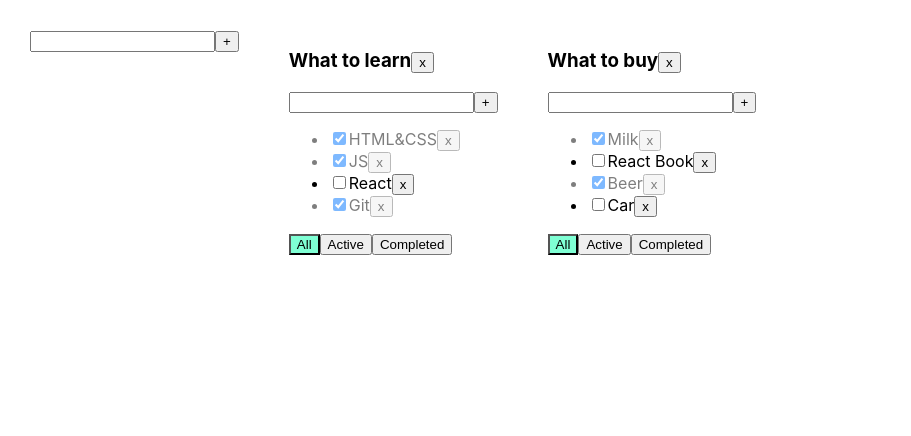
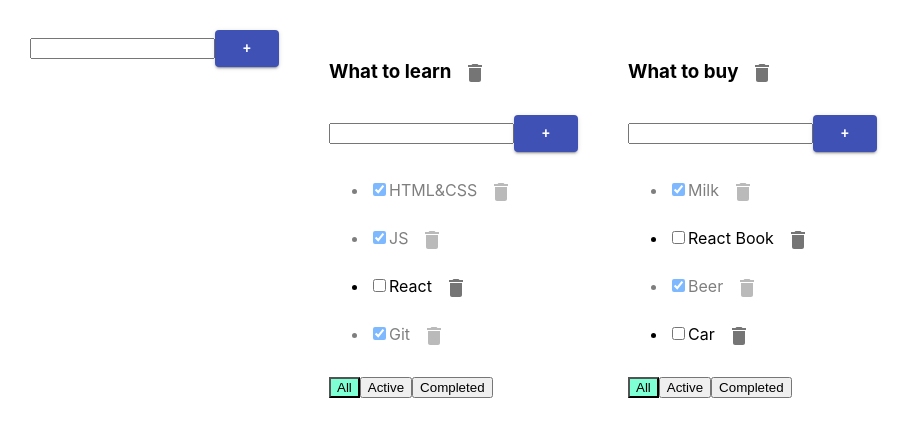
Before and after one commit to YouJeen-ru/inc-todolist-react, a React (Create React App) app: page / in a window 1280 px wide. Shown: the top 436 px of the page, without its empty margins (0-911 px from the left). Built offline with nearby package versions, Linux system fonts and the light colour scheme.

Commit message:
UI delete icon

```diff
--- a/src/AddItemForm.tsx
+++ b/src/AddItemForm.tsx
@@ -1,4 +1,5 @@
 import React, {ChangeEvent, KeyboardEvent, useState} from 'react';
+import {Button} from "@material-ui/core";
 
 
 type AddItemFormPropsType = {
@@ -41,7 +42,8 @@ function AddItemForm(props: AddItemFormPropsType) {
                    onKeyPress={onKeyPressHandler}
                    className={error ? "error" : ""}
             />
-            <button onClick={onAddTaskClick}>+</button>
+            {/*<button onClick={onAddTaskClick}>+</button>*/}
+            <Button onClick={onAddTaskClick} variant="contained" color="primary" >+</Button>
             {error && <div className="error-message">{error}</div>}
         </div>
     );
--- a/src/Todolist.tsx
+++ b/src/Todolist.tsx
@@ -2,6 +2,8 @@ import React, {ChangeEvent, useState, KeyboardEvent} from 'react';
 import {FilterValuesType} from './App';
 import AddItemForm from "./AddItemForm";
 import EditTableSpan from "./EditTableSpan";
+import { IconButton } from '@material-ui/core';
+import {Delete} from "@material-ui/icons";
 
 export type TaskType = {
     id: string
@@ -45,7 +47,10 @@ export function Todolist(props: PropsType) {
     return <div>
         <h3>
             <EditTableSpan value={props.title} changeValue={changeTodoListTitle}/>
-            <button onClick={removeTodolist}>x</button>
+            <IconButton onClick={removeTodolist}>
+                <Delete/>
+            </IconButton>
+            {/*<button onClick={removeTodolist}>x</button>*/}
         </h3>
         <AddItemForm addItem={addTask}/>
 
@@ -64,7 +69,10 @@ export function Todolist(props: PropsType) {
                     return <li key={t.id} className={t.isDone ? "is-done" : ""}>
                         <input type="checkbox" onChange={onChangeHandler} checked={t.isDone}/>
                         <EditTableSpan value={t.title} changeValue={changeTaskTitle}/>
-                        <button onClick={onClickHandler}>x</button>
+                        <IconButton onClick={onClickHandler}>
+                            <Delete/>
+                        </IconButton>
+                        {/*<button onClick={onClickHandler}>x</button>*/}
                     </li>
                 })
             }
```
